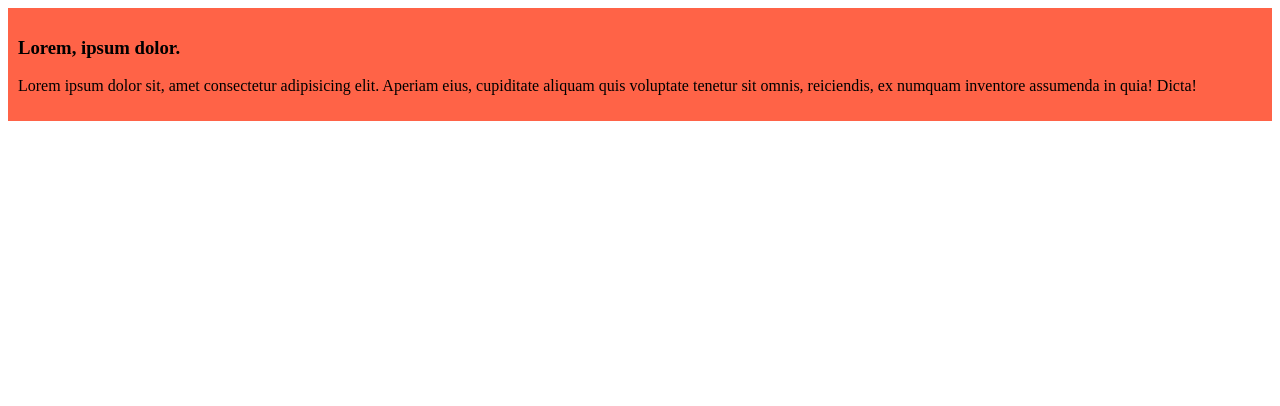
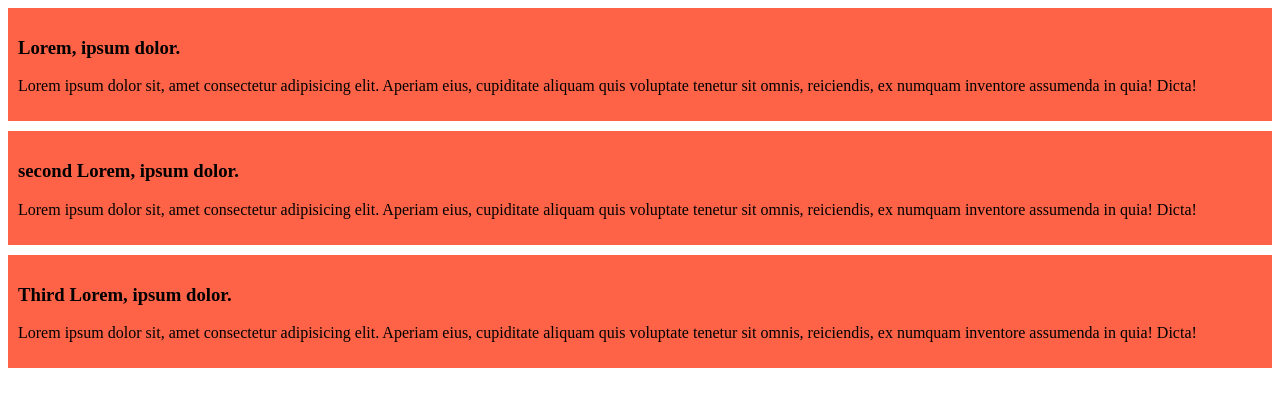
Before and after one commit to Hossain3227/prac-repo, a plain HTML site: page index.html in a window 1280 px wide. Drawn offline with Linux system fonts and the light colour scheme.

Commit message:
newly added

```diff
--- a/index.html
+++ b/index.html
@@ -11,5 +11,13 @@
         <h3>Lorem, ipsum dolor.</h3>
         <p>Lorem ipsum dolor sit, amet consectetur adipisicing elit. Aperiam eius, cupiditate aliquam quis voluptate tenetur sit omnis, reiciendis, ex numquam inventore assumenda in quia! Dicta!</p>
     </div>
+    <div>
+        <h3>second Lorem, ipsum dolor.</h3>
+        <p>Lorem ipsum dolor sit, amet consectetur adipisicing elit. Aperiam eius, cupiditate aliquam quis voluptate tenetur sit omnis, reiciendis, ex numquam inventore assumenda in quia! Dicta!</p>
+    </div>
+    <div>
+        <h3>Third Lorem, ipsum dolor.</h3>
+        <p>Lorem ipsum dolor sit, amet consectetur adipisicing elit. Aperiam eius, cupiditate aliquam quis voluptate tenetur sit omnis, reiciendis, ex numquam inventore assumenda in quia! Dicta!</p>
+    </div>
 </body>
 </html>
--- a/styles/style.css
+++ b/styles/style.css
@@ -1,4 +1,5 @@
 div{
     background-color: tomato;
     padding: 10px;
+    margin-bottom: 10px;
 }
```
